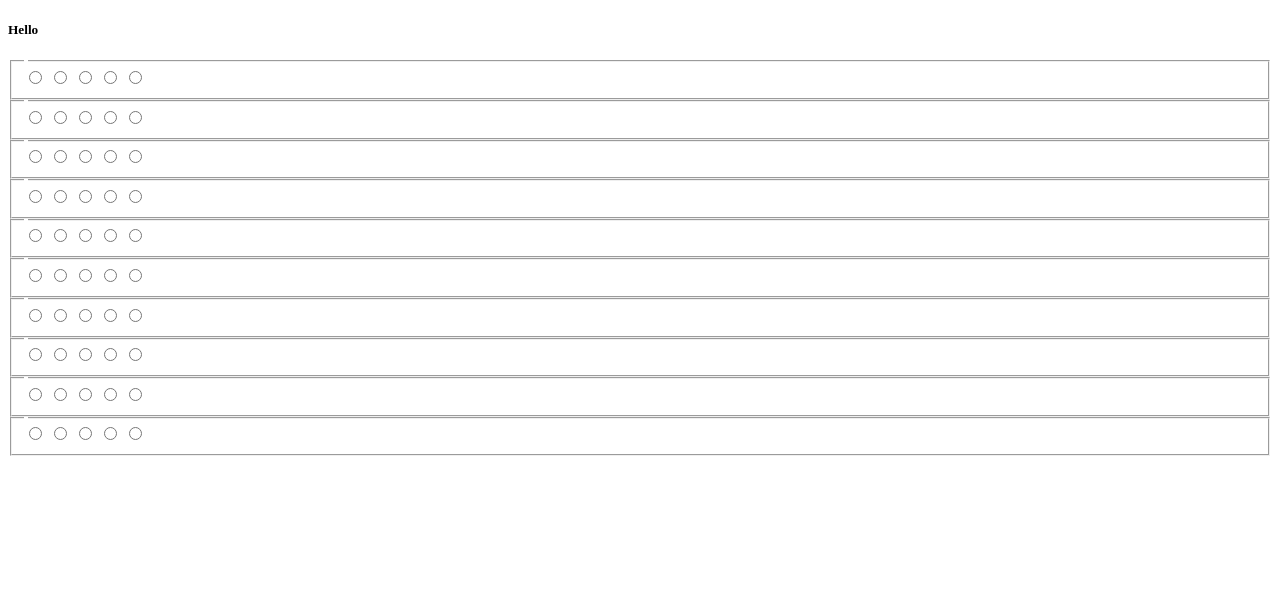
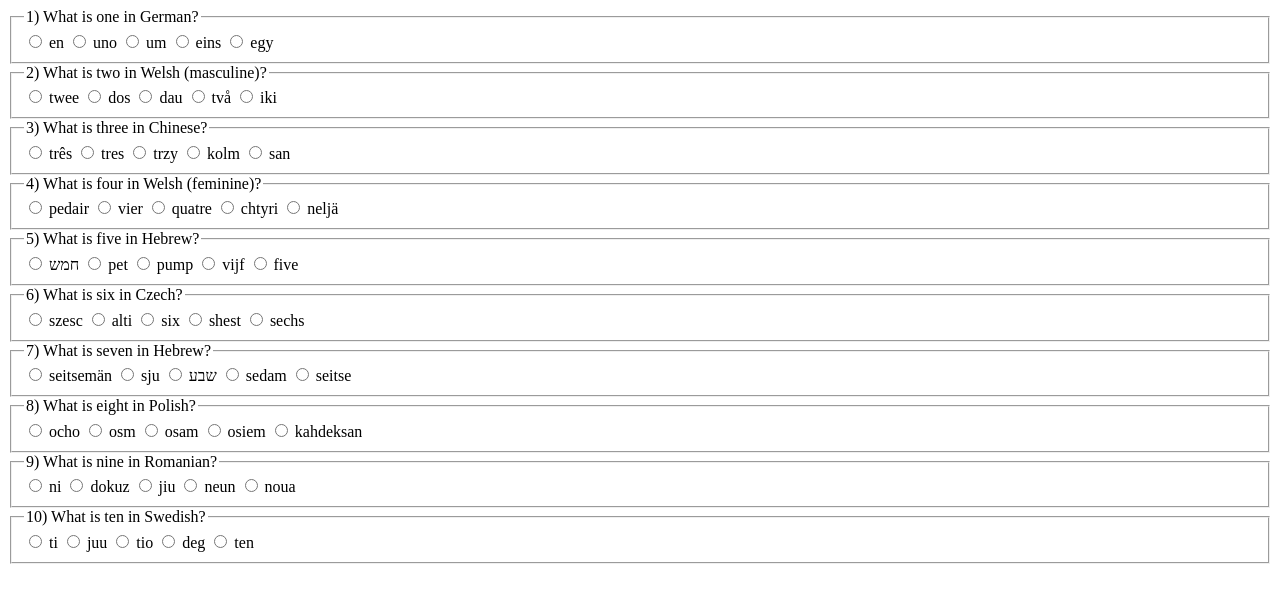
Before and after one commit to tylercasperson/TriviaGame, a plain HTML site: page index.html in a window 1280 px wide. Drawn offline with nearby package versions, Linux system fonts and the light colour scheme.

Commit message:
added the output of labels to the questions

```diff
--- a/index.html
+++ b/index.html
@@ -4,151 +4,150 @@
     <meta charset="UTF-8">
     <meta name="viewport" content="width=device-width, initial-scale=1.0">
     <meta http-equiv="X-UA-Compatible" content="ie=edge">
-    <script
-			  src="https://code.jquery.com/jquery-3.4.1.min.js"
-			  integrity="sha256-CSXorXvZcTkaix6Yvo6HppcZGetbYMGWSFlBw8HfCJo="
-			  crossorigin="anonymous"></script>
+    <script src="https://ajax.googleapis.com/ajax/libs/jquery/3.4.1/jquery.min.js"></script>
 
     <title>Document</title>
 </head>
 <body>
-    <h5 id="question1">Hello</h5>
+    <form id="languageOfNumbers">
     <fieldset>
-        <legend id="questionOne"></legend>
+        <legend id="question1"></legend>
         <input type="radio" name="question1" id="quesiton1Answer1">
-        <label for="question1Answer1"></label>
+        <label for="question1Answer1" id="labelQuestion1Answer1"></label>
         <input type="radio" name="question1" id="quesiton1Answer2">
-        <label for="question1Answer2"></label>
+        <label for="question1Answer2" id="labelQuestion1Answer2"></label>
         <input type="radio" name="question1" id="quesiton1Answer3">
-        <label for="question1Answer3"></label>
+        <label for="question1Answer3" id="labelQuestion1Answer3"></label>
         <input type="radio" name="question1" id="quesiton1Answer4">
-        <label for="question1Answer4"></label>
+        <label for="question1Answer4" id="labelQuestion1Answer4"></label>
         <input type="radio" name="question1" id="quesiton1Answer5">
-        <label for="question1Answer5"></label>
+        <label for="question1Answer5" id="labelQuestion1Answer5"></label>
     </fieldset>
     <fieldset>
-        <legend id="questionTwo"></legend>
+        <legend id="question2"></legend>
         <input type="radio" name="question2" id="quesiton2Answer1">
-        <label for="question2Answer1"></label>
+        <label for="question2Answer1" id="labelQuestion2Answer1"></label>
         <input type="radio" name="question2" id="quesiton2Answer2">
-        <label for="question2Answer2"></label>
+        <label for="question2Answer2" id="labelQuestion2Answer2"></label>
         <input type="radio" name="question2" id="quesiton2Answer3">
-        <label for="question2Answer3"></label>
+        <label for="question2Answer3" id="labelQuestion2Answer3"></label>
         <input type="radio" name="question2" id="quesiton2Answer4">
-        <label for="question2Answer4"></label>
+        <label for="question2Answer4" id="labelQuestion2Answer4"></label>
         <input type="radio" name="question2" id="quesiton2Answer5">
-        <label for="question2Answer5"></label>
+        <label for="question2Answer5" id="labelQuestion2Answer5"></label>
     </fieldset>
     <fieldset>
-        <legend id="questionThree"></legend>
+        <legend id="question3"></legend>
         <input type="radio" name="question3" id="quesiton3Answer1">
-        <label for="question3Answer1"></label>
+        <label for="question3Answer1" id="labelQuestion3Answer1"></label>
         <input type="radio" name="question3" id="quesiton3Answer2">
-        <label for="question3Answer2"></label>
+        <label for="question3Answer2" id="labelQuestion3Answer2"></label>
         <input type="radio" name="question3" id="quesiton3Answer3">
-        <label for="question3Answer3"></label>
+        <label for="question3Answer3" id="labelQuestion3Answer3"></label>
         <input type="radio" name="question3" id="quesiton3Answer4">
-        <label for="question3Answer4"></label>
+        <label for="question3Answer4" id="labelQuestion3Answer4"></label>
         <input type="radio" name="question3" id="quesiton3Answer5">
-        <label for="question3Answer5"></label>
+        <label for="question3Answer5" id="labelQuestion3Answer5"></label>
     </fieldset>
     <fieldset>
-        <legend id="questionFour"></legend>
+        <legend id="question4"></legend>
         <input type="radio" name="question4" id="quesiton4Answer1">
-        <label for="question4Answer1"></label>
+        <label for="question4Answer1" id="labelQuestion4Answer1"></label>
         <input type="radio" name="question4" id="quesiton4Answer2">
-        <label for="question4Answer2"></label>
+        <label for="question4Answer2" id="labelQuestion4Answer2"></label>
         <input type="radio" name="question4" id="quesiton4Answer3">
-        <label for="question4Answer3"></label>
+        <label for="question4Answer3" id="labelQuestion4Answer3"></label>
         <input type="radio" name="question4" id="quesiton4Answer4">
-        <label for="question4Answer4"></label>
+        <label for="question4Answer4" id="labelQuestion4Answer4"></label>
         <input type="radio" name="question4" id="quesiton4Answer5">
-        <label for="question4Answer5"></label>
+        <label for="question4Answer5" id="labelQuestion4Answer5"></label>
     </fieldset>
     <fieldset>
-        <legend id="questionFive"></legend>
+        <legend id="question5"></legend>
         <input type="radio" name="question5" id="quesiton5Answer1">
-        <label for="question5Answer1"></label>
+        <label for="question5Answer1" id="labelQuestion5Answer1"></label>
         <input type="radio" name="question5" id="quesiton5Answer2">
-        <label for="question5Answer2"></label>
+        <label for="question5Answer2" id="labelQuestion5Answer2"></label>
         <input type="radio" name="question5" id="quesiton5Answer3">
-        <label for="question5Answer3"></label>
+        <label for="question5Answer3" id="labelQuestion5Answer3"></label>
         <input type="radio" name="question5" id="quesiton5Answer4">
-        <label for="question5Answer4"></label>
+        <label for="question5Answer4" id="labelQuestion5Answer4"></label>
         <input type="radio" name="question5" id="quesiton5Answer5">
-        <label for="question5Answer5"></label>
+        <label for="question5Answer5" id="labelQuestion5Answer5"></label>
     </fieldset>
     <fieldset>
-        <legend id="questionSix"></legend>
+        <legend id="question6"></legend>
         <input type="radio" name="question6" id="quesiton6Answer1">
-        <label for="question6Answer1"></label>
+        <label for="question6Answer1" id="labelQuestion6Answer1"></label>
         <input type="radio" name="question6" id="quesiton6Answer2">
-        <label for="question6Answer2"></label>
+        <label for="question6Answer2" id="labelQuestion6Answer2"></label>
         <input type="radio" name="question6" id="quesiton6Answer3">
-        <label for="question6Answer3"></label>
+        <label for="question6Answer3" id="labelQuestion6Answer3"></label>
         <input type="radio" name="question6" id="quesiton6Answer4">
-        <label for="question6Answer4"></label>
+        <label for="question6Answer4" id="labelQuestion6Answer4"></label>
         <input type="radio" name="question6" id="quesiton6Answer5">
-        <label for="question6Answer5"></label>
+        <label for="question6Answer5" id="labelQuestion6Answer5"></label>
     </fieldset>
     <fieldset>
-        <legend id="questionSeven"></legend>
+        <legend id="question7"></legend>
         <input type="radio" name="question7" id="quesiton7Answer1">
-        <label for="question7Answer1"></label>
+        <label for="question7Answer1" id="labelQuestion7Answer1"></label>
         <input type="radio" name="question7" id="quesiton7Answer2">
-        <label for="question7Answer2"></label>
+        <label for="question7Answer2" id="labelQuestion7Answer2"></label>
         <input type="radio" name="question7" id="quesiton7Answer3">
-        <label for="question7Answer3"></label>
+        <label for="question7Answer3" id="labelQuestion7Answer3"></label>
         <input type="radio" name="question7" id="quesiton7Answer4">
-        <label for="question7Answer4"></label>
+        <label for="question7Answer4" id="labelQuestion7Answer4"></label>
         <input type="radio" name="question7" id="quesiton7Answer5">
-        <label for="question7Answer5"></label>
+        <label for="question7Answer5" id="labelQuestion7Answer5"></label>
     </fieldset>
     <fieldset>
-        <legend id="questionEight"></legend>
+        <legend id="question8"></legend>
         <input type="radio" name="question8" id="quesiton8Answer1">
-        <label for="question8Answer1"></label>
+        <label for="question8Answer1" id="labelQuestion8Answer1"></label>
         <input type="radio" name="question8" id="quesiton8Answer2">
-        <label for="question8Answer2"></label>
+        <label for="question8Answer2" id="labelQuestion8Answer2"></label>
         <input type="radio" name="question8" id="quesiton8Answer3">
-        <label for="question8Answer3"></label>
+        <label for="question8Answer3" id="labelQuestion8Answer3"></label>
         <input type="radio" name="question8" id="quesiton8Answer4">
-        <label for="question8Answer4"></label>
+        <label for="question8Answer4" id="labelQuestion8Answer4"></label>
         <input type="radio" name="question8" id="quesiton8Answer5">
-        <label for="question8Answer5"></label>
+        <label for="question8Answer5" id="labelQuestion8Answer5"></label>
     </fieldset>
     <fieldset>
-        <legend id="questionNine"></legend>
+        <legend id="question9"></legend>
         <input type="radio" name="question9" id="quesiton9Answer1">
-        <label for="question9Answer1"></label>
+        <label for="question9Answer1" id="labelQuestion9Answer1"></label>
         <input type="radio" name="question9" id="quesiton9Answer2">
-        <label for="question9Answer2"></label>
+        <label for="question9Answer2" id="labelQuestion9Answer2"></label>
         <input type="radio" name="question9" id="quesiton9Answer3">
-        <label for="question9Answer3"></label>
+        <label for="question9Answer3" id="labelQuestion9Answer3"></label>
         <input type="radio" name="question9" id="quesiton9Answer4">
-        <label for="question9Answer4"></label>
+        <label for="question9Answer4" id="labelQuestion9Answer4"></label>
         <input type="radio" name="question9" id="quesiton9Answer5">
-        <label for="question9Answer5"></label>
+        <label for="question9Answer5" id="labelQuestion9Answer5"></label>
     </fieldset>
     <fieldset>
-        <legend id="questionTen"></legend>
+        <legend id="question10"></legend>
         <input type="radio" name="question10" id="quesiton10Answer1">
-        <label for="question10Answer1"></label>
+        <label for="question10Answer1" id="labelQuestion10Answer1"></label>
         <input type="radio" name="question10" id="quesiton10Answer2">
-        <label for="question10Answer2"></label>
+        <label for="question10Answer2" id="labelQuestion10Answer2"></label>
         <input type="radio" name="question10" id="quesiton10Answer3">
-        <label for="question10Answer3"></label>
+        <label for="question10Answer3" id="labelQuestion10Answer3"></label>
         <input type="radio" name="question10" id="quesiton10Answer4">
-        <label for="question10Answer4"></label>
+        <label for="question10Answer4" id="labelQuestion10Answer4"></label>
         <input type="radio" name="question10" id="quesiton10Answer5">
-        <label for="question10Answer5"></label>
+        <label for="question10Answer5" id="labelQuestion10Answer5"></label>
     </fieldset>
+    </form>
 
     <!--create a header with instructions, countdown timer, and topic-->
     <!--limit the number of answers they can use to one -->
     <!--keep score-->
 
 <script>
+$(document).ready(function() {
 
     var countToTen = [
         {
@@ -264,6 +263,9 @@ for (var i = 0; i < 10; i++) {
         console.log('The answer is ' + correctAnswer);
         console.log('The correct answer spot is: ' + correctAnswerSpot);
 
+    //adds the question to the correct spot on the page
+        $('#question' + randomNumberToTen).text((i + 1) + ') ' + question);
+
     //sets up all the possible answers
         var possibleAnswers = [];
         possibleAnswers.push(correctAnswer);
@@ -275,12 +277,18 @@ for (var i = 0; i < 10; i++) {
                 possibleAnswers.push(wrongRandomLanguage);
             }
         } while (possibleAnswers.length<5);
+
+    //puts the correct answer in the correct spot in the array
         possibleAnswers.splice(0, 1);
         possibleAnswers.splice(correctAnswerSpot-1, 0, correctAnswer);
 
-    console.log(possibleAnswers);
-}
+//outputs the label for every possible answer
+        $.each(possibleAnswers, function(index, value) {
+            $("#labelQuestion" + (i + 1) + "Answer" + (index + 1)).text(value);
+        });
 
+    } //end of for loop
+}); //end of document.ready
 </script>
 
 
```
Lines whose indentation alone changed are shown as unchanged.
